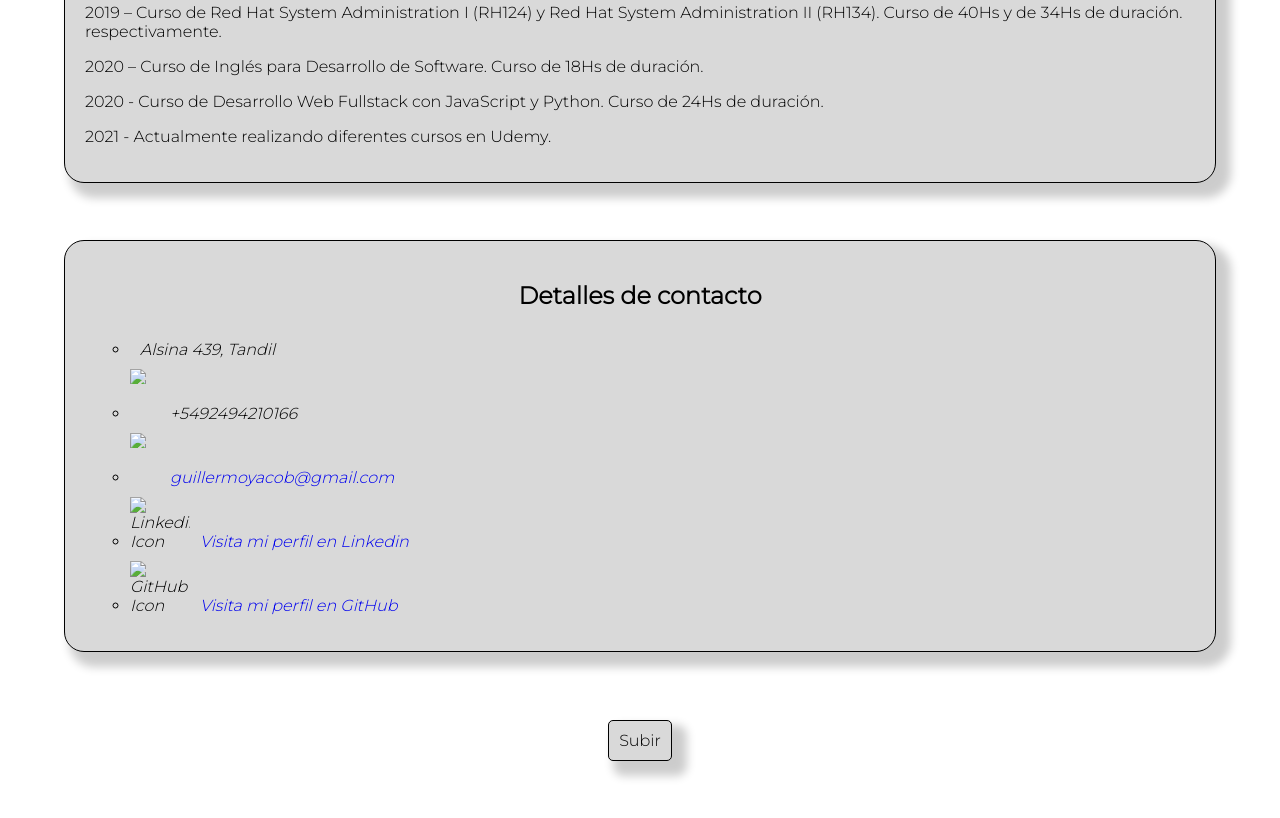
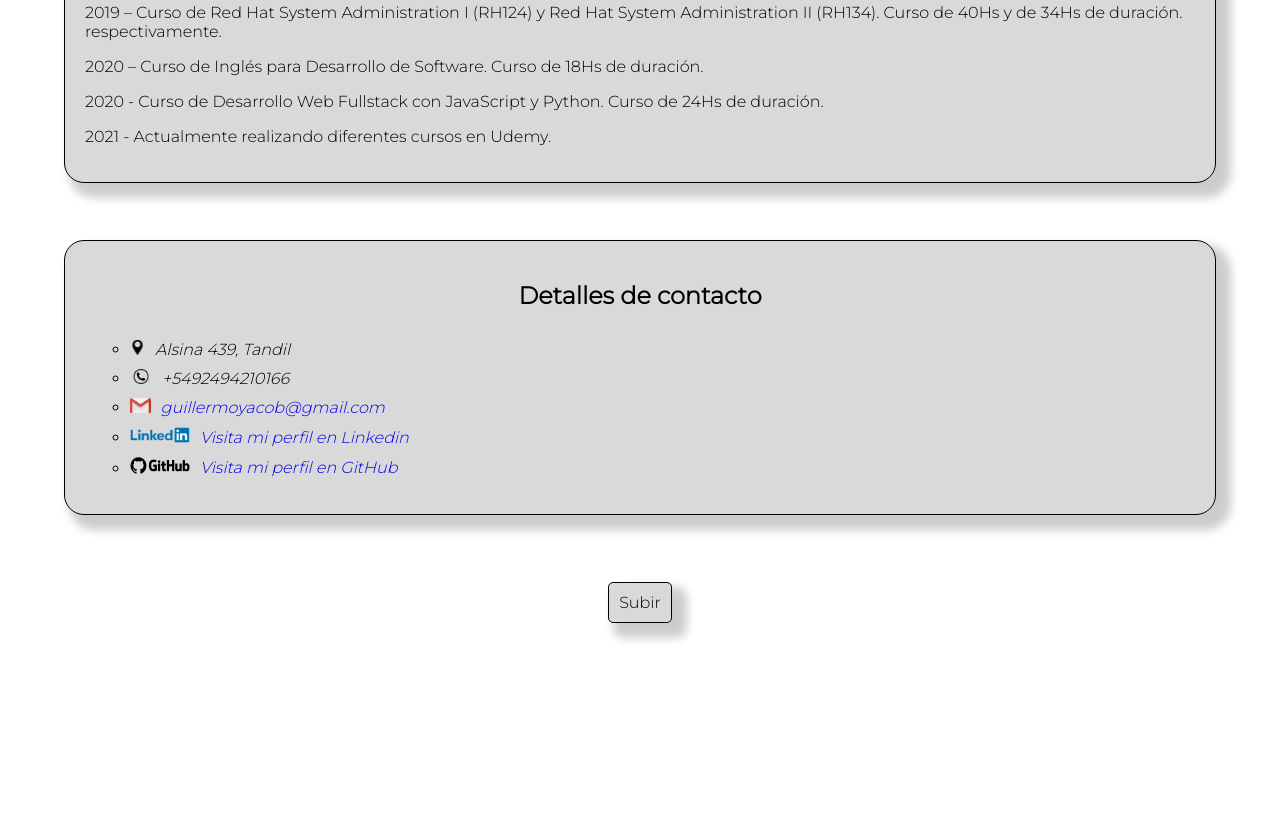
Before and after one commit to guillermoyacob/curriculum, a plain HTML site: page index.html in a window 1280 px wide. Shown: the part 3214-4032 px from the top of the page. After the commit the page ends 3959 px from the top, so only its background shows below. Drawn offline with Linux system fonts and the light colour scheme; the site is published under a folder, as on GitHub Pages, so addresses that start at the root find nothing.

Commit message:
Changes in the path of some images

```diff
--- a/index.html
+++ b/index.html
@@ -8,7 +8,7 @@
 	<link href="https://fonts.googleapis.com/css2?family=Montserrat:wght@300&display=swap" rel="stylesheet">
 	<title>CV - Guillermo Yacob</title>
 	<link rel="stylesheet" href="stylesheets/style.css">
-  <link rel="shortcut icon" href="/assets/favicon/favicon.webp" type="image/x-icon">
+  <link rel="shortcut icon" href="assets/favicon/favicon.webp" type="image/x-icon">
 </head>
 <body>
 
@@ -218,11 +218,11 @@
 
 		<address>
 			<ul>
-				<li class="margen-items"><img class="icon pin" src="/assets/img/Pin-Icon.png" alt="">Alsina 439, Tandil</li>
-				<li class="margen-items"><img class="icon telephone" src="/assets/img/Telephone-Icon.png" alt="Telephone Icon">+5492494210166</li>
-				<li class="margen-items"><img class="icon gmail" src="/assets/img/Gmail-Icon.png" alt="Gmail Icon"><a href="mailto:guillermoyacob@gmail.com">guillermoyacob@gmail.com</a></li>
-				<li class="margen-items"><img class="icon linkedin" src="/assets/img/LinkedIn-Icon.png" alt="Linkedin Icon"><a href="https://www.linkedin.com/in/guillermoyacob/" target="_blank">Visita mi perfil en Linkedin</a></li>
-				<li class="margen-items"><img class="icon github" src="/assets/img/GitHub-Icon.png" alt="GitHub Icon"><a href="https://github.com/guillermoyacob" target="_blank">Visita mi perfil en GitHub</a></li>
+				<li class="margen-items"><img class="icon pin" src="assets/img/Pin-Icon.png" alt="">Alsina 439, Tandil</li>
+				<li class="margen-items"><img class="icon telephone" src="assets/img/Telephone-Icon.png" alt="Telephone Icon">+5492494210166</li>
+				<li class="margen-items"><img class="icon gmail" src="assets/img/Gmail-Icon.png" alt="Gmail Icon"><a href="mailto:guillermoyacob@gmail.com">guillermoyacob@gmail.com</a></li>
+				<li class="margen-items"><img class="icon linkedin" src="assets/img/LinkedIn-Icon.png" alt="Linkedin Icon"><a href="https://www.linkedin.com/in/guillermoyacob/" target="_blank">Visita mi perfil en Linkedin</a></li>
+				<li class="margen-items"><img class="icon github" src="assets/img/GitHub-Icon.png" alt="GitHub Icon"><a href="https://github.com/guillermoyacob" target="_blank">Visita mi perfil en GitHub</a></li>
 			</ul>
 		</address>
 
```
